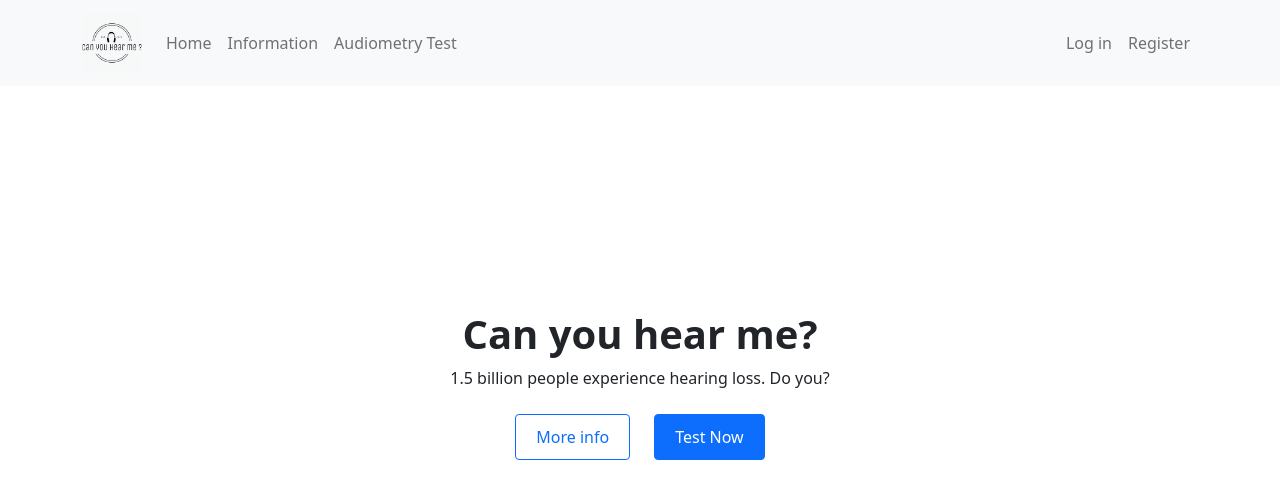
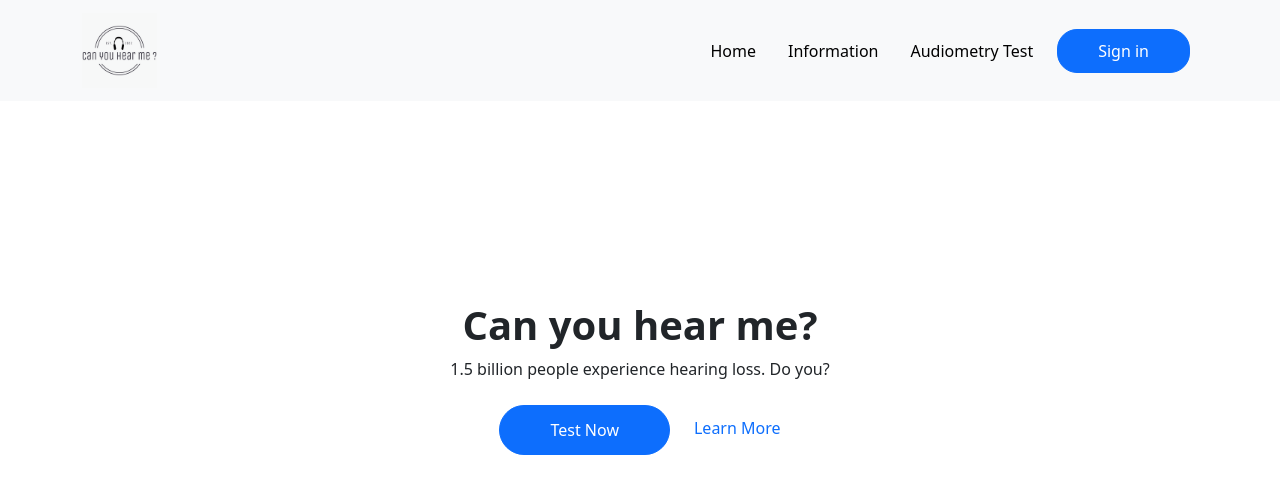
Before and after one commit to jadenlohh/geekout-2022, a React (Create React App) app in the folder frontend/: page / in a window 1280 px wide. Shown: the top 498 px of the page. Built offline with nearby package versions, Linux system fonts and the light colour scheme.

Commit message:
style: update navbar and home page styling

```diff
--- a/frontend/src/components/NavigationBar.jsx
+++ b/frontend/src/components/NavigationBar.jsx
@@ -1,5 +1,5 @@
 import React from "react";
-import { Container, Navbar, Nav } from "react-bootstrap";
+import { Container, Navbar, Nav, Button, Dropdown } from "react-bootstrap";
 import "bootstrap/dist/css/bootstrap.min.css";
 import useToken from "../hooks/useToken";
 import { Link } from "react-router-dom";
@@ -10,57 +10,94 @@ function NavigationBar() {
     const { token, logOut } = useToken();
 
     const linkStyle = {
-        color: "rgba(0,0,0,.55)",
-        textDecoration: "none"
+        color: "black",
+        textDecoration: "none",
+        padding: "0 8px"
     };
 
     return (
         <Navbar bg="light" expand="lg">
             <Container>
                 <Navbar.Brand>
-                    <img src={logo} width={60} alt="Logo" />
+                    <img src={logo} width={75} alt="Logo" />
                 </Navbar.Brand>
                 <Navbar.Toggle aria-controls="basic-navbar-nav" />
                 <Navbar.Collapse id="basic-navbar-nav">
                     <Nav className="me-auto">
-                        <Nav.Link>
-                            <Link to="/" style={linkStyle}>Home</Link>
-                        </Nav.Link>
 
-                        <Nav.Link>
-                            <Link to="/info" style={linkStyle}>Information</Link>
-                        </Nav.Link>
-
-                        <Nav.Link>
-                            <Link to="/test" style={linkStyle}>Audiometry Test</Link>
-                        </Nav.Link>
                     </Nav>
                 </Navbar.Collapse>
 
                 {!token ? (
                     <Nav className="justify-content-end">
-                        <Nav.Link>
-                            <Link to="/login" style={linkStyle}>Log in</Link>
+                        <Nav.Link className="my-auto">
+                            <Link to="/" style={linkStyle}>Home</Link>
                         </Nav.Link>
 
-                        <Nav.Link>
-                            <Link to="/register" style={linkStyle}>Register</Link>
+                        <Nav.Link className="my-auto">
+                            <Link to="/info" style={linkStyle}>Information</Link>
+                        </Nav.Link>
+
+                        <Nav.Link className="my-auto">
+                            <Link to="/test" style={linkStyle}>Audiometry Test</Link>
+                        </Nav.Link>
+
+                        <Nav.Link className="my-auto">
+                            <Link to="/login">
+                                <Button variant="primary" style={{borderRadius: "20px", padding: "9px 40px"}} className="shadow-none">Sign in</Button>
+                            </Link>
                         </Nav.Link>
                     </Nav>
                 ) : (
+
                     <Nav className="justify-content-end">
-                        <Nav.Link>
-                            <Link to="/chart" style={linkStyle}>Chart</Link>
+                        <Nav.Link className="my-auto">
+                            <Link to="/" style={linkStyle}>Home</Link>
                         </Nav.Link>
 
-                        <Nav.Link>
-                            <Link to="/profile" style={linkStyle}>Profile</Link>
+                        <Nav.Link className="my-auto">
+                            <Link to="/info" style={linkStyle}>Information</Link>
                         </Nav.Link>
 
-                        <Nav.Link>
-                            <Link to="/logout" onClick={logOut} style={linkStyle}>Logout</Link>
+                        <Nav.Link className="my-auto">
+                            <Link to="/test" style={linkStyle}>Audiometry Test</Link>
+                        </Nav.Link>
+
+                        <Nav.Link className="my-auto">
+                            <Dropdown>
+                                <Dropdown.Toggle style={{borderRadius: "20px", padding: "9px 35px"}} className="shadow-none">
+                                    Profile
+                                </Dropdown.Toggle>
+
+                                <Dropdown.Menu>
+                                    <Dropdown.Item>
+                                        <Link to="/profile" style={linkStyle}>View Profile</Link>
+                                    </Dropdown.Item>
+
+                                    <Dropdown.Item>
+                                        <Link to="/chart" style={linkStyle}>Statistics</Link>
+                                    </Dropdown.Item>
+
+                                    <Dropdown.Item>
+                                        <Link to="/logout" onClick={logOut} style={linkStyle}>Log out</Link>
+                                    </Dropdown.Item>
+                                </Dropdown.Menu>
+                            </Dropdown>
                         </Nav.Link>
                     </Nav>
+                    // <Nav className="justify-content-end">
+                    //     <Nav.Link>
+                    //         <Link to="/chart" style={linkStyle}>Chart</Link>
+                    //     </Nav.Link>
+
+                    //     <Nav.Link>
+                    //         <Link to="/profile" style={linkStyle}>Profile</Link>
+                    //     </Nav.Link>
+
+                    //     <Nav.Link>
+                    //         <Link to="/logout" onClick={logOut} style={linkStyle}>Logout</Link>
+                    //     </Nav.Link>
+                    // </Nav>
                 )}
             </Container>
         </Navbar>
--- a/frontend/src/pages/Home.jsx
+++ b/frontend/src/pages/Home.jsx
@@ -2,26 +2,31 @@ import React from 'react';
 import { Button } from 'react-bootstrap';
 import 'bootstrap/dist/css/bootstrap.min.css';
 import NavigationBar from '../components/NavigationBar';
+import { Link } from "react-router-dom";
 
 
 function Home() {
     return (
         <>
             <NavigationBar />
-            <div style={{textAlign: "center", display: "flex", justifyContent: "center", marginTop: "28vh"}}>
+            <div style={{textAlign: "center", display: "flex", justifyContent: "center", marginTop: "25vh"}}>
                 <div style={{height: "fit-content"}}>
-                    <h1 >
+                    <h1>
                         <b>Can you hear me?</b>
                     </h1>
 
                     <p>1.5 billion people experience hearing loss. Do you?</p>
-                    <Button variant="outline-primary" type="submit" className="shadow-none mt-2 me-4" style={{padding: "10px 20px"}} href="/info">
+                    {/* <Button variant="outline-primary" type="submit" className="shadow-none mt-2 me-4" style={{padding: "10px 20px"}} href="/info">
                         More info
-                    </Button>
+                    </Button> */}
 
-                    <Button variant="primary" type="submit" className="shadow-none mt-2" style={{padding: "10px 20px"}} href="/test">
-                        Test Now
-                    </Button>
+                    <div className="mt-4">
+                        <Button variant="primary" type="submit" className="shadow-none" style={{padding: "12px 50px", borderRadius: "30px"}}>
+                            <Link to="/test" style={{color: "white", textDecoration: "none"}}>Test Now</Link>
+                        </Button>
+
+                        <a href="/info" className="ms-4" style={{textDecoration: "none", paddingTop: "18px"}}>Learn More</a>
+                    </div>
                 </div>
             </div>
         </>
```
